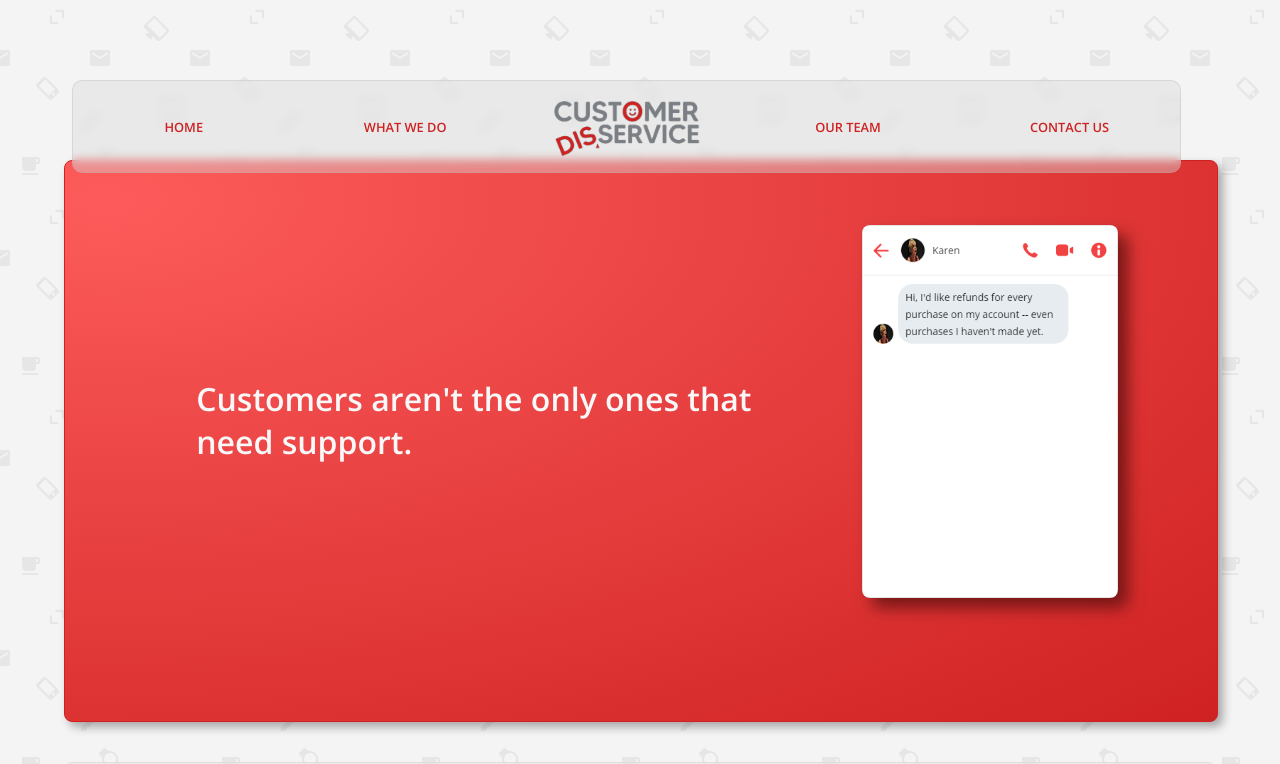
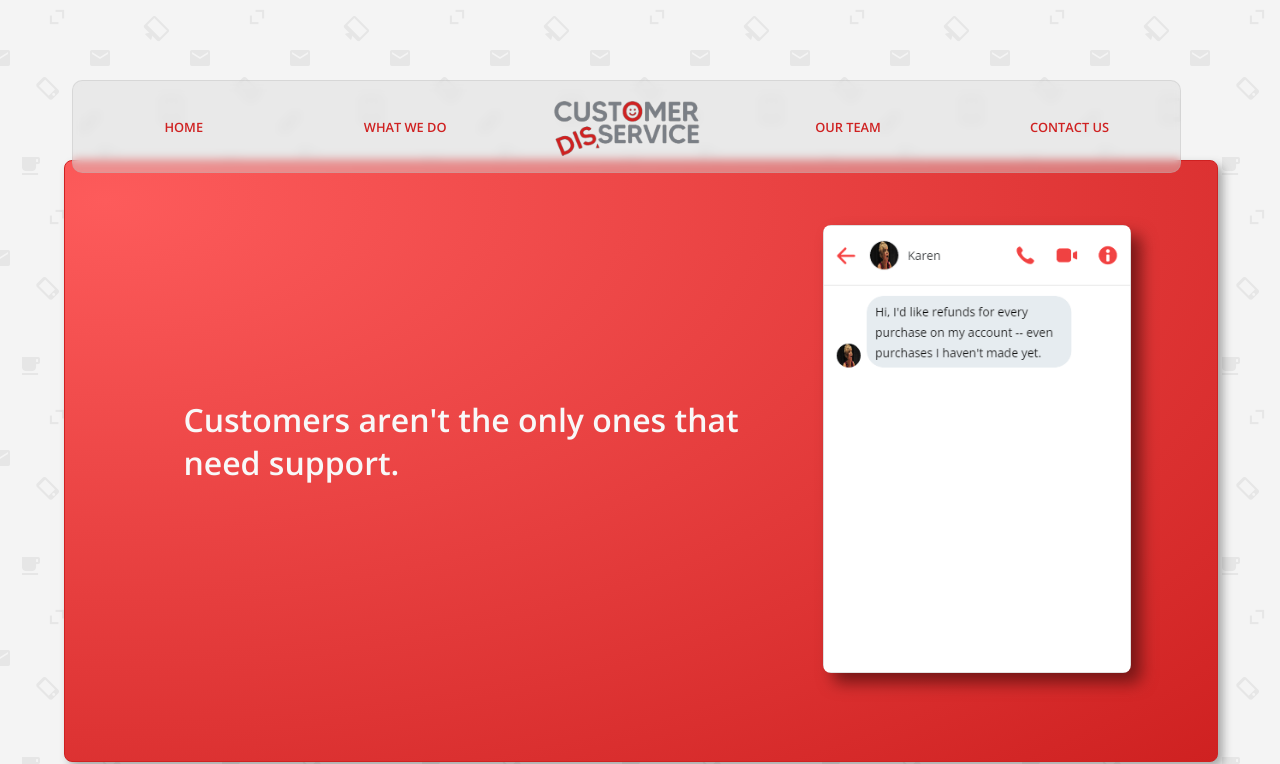
Before and after one commit to emfoxily/cds, a Vue app: page / in a window 1280 px wide. Shown: the top 764 px of the page. Built offline with nearby package versions, Linux system fonts and the light colour scheme; what vue3-mq would draw is missing.

Commit message:
i should stop thinking i fixed it

```diff
--- a/src/components/MainHeader.vue
+++ b/src/components/MainHeader.vue
@@ -68,7 +68,7 @@ export default {
         header {
             width: 90vw;
             margin: -4vh 0 9vh auto;
-            height: 38vh;
+            height: 35vh!important;
         }
 
         header h2 {
@@ -124,12 +124,12 @@ export default {
         header {
             width: 90vw;
             margin: 0 auto;
-            height: 70vh;
+            height: 75vh;
         }
 
         header h2 {
             font-size: 2em;
-            margin: 18% auto;
+            margin: 20% auto;
             width: 55%;
         }
 
@@ -141,7 +141,7 @@ export default {
         }
 
         .container img {
-            width: 20vw;
+            width: 30%;
             height: 100%;
             margin: 4vh auto;
             margin-bottom: 5vh;
```
